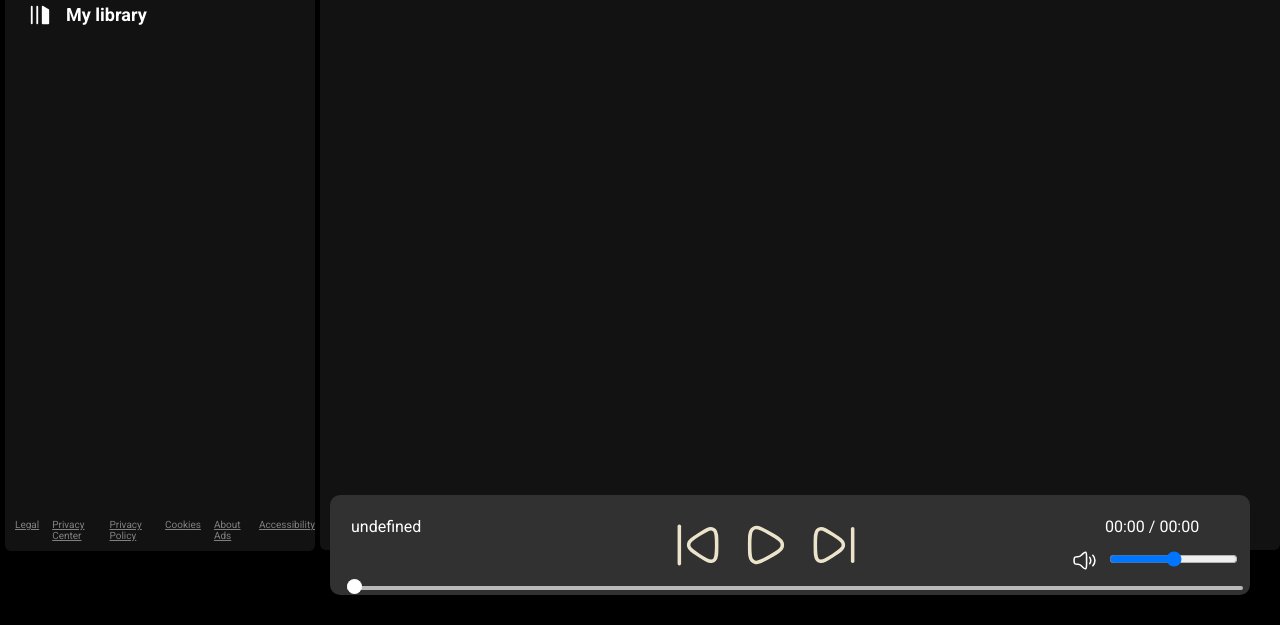
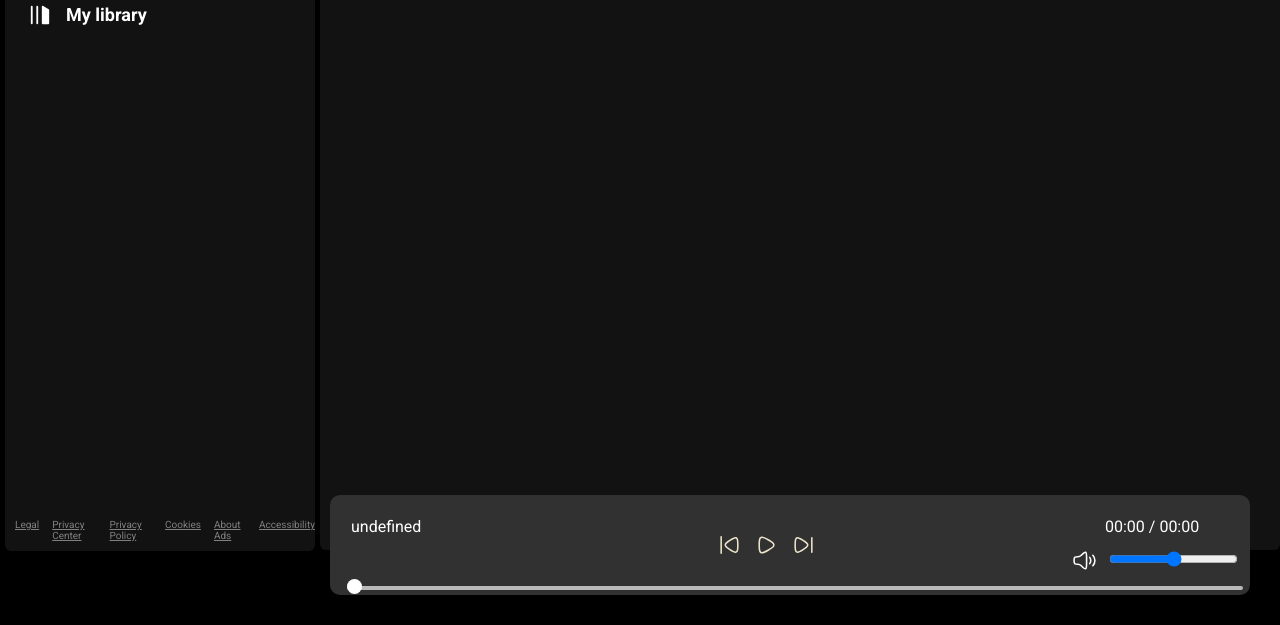
Before and after one commit to sakshi900600/Spotify-Clone, a plain HTML site: page index.html in a window 1280 px wide. Shown: the part 175-800 px from the top of the page. Drawn offline with Linux system fonts and the light colour scheme; no server answers.

Commit message:
updated styling

```diff
--- a/css/style.css
+++ b/css/style.css
@@ -204,6 +204,11 @@
      gap: 12px;
  }
 
+ .songbuttons img {
+     width: 25px;
+     cursor: pointer;
+ }
+
  .songList {
      height: 304px;
      margin-bottom: 33px;
```
Also changed, not shown: favicon.ico (deleted).
